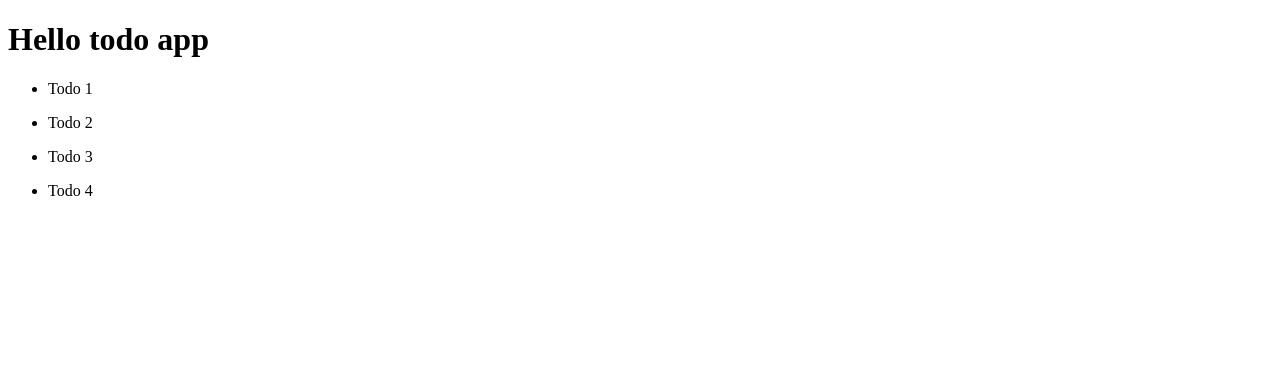
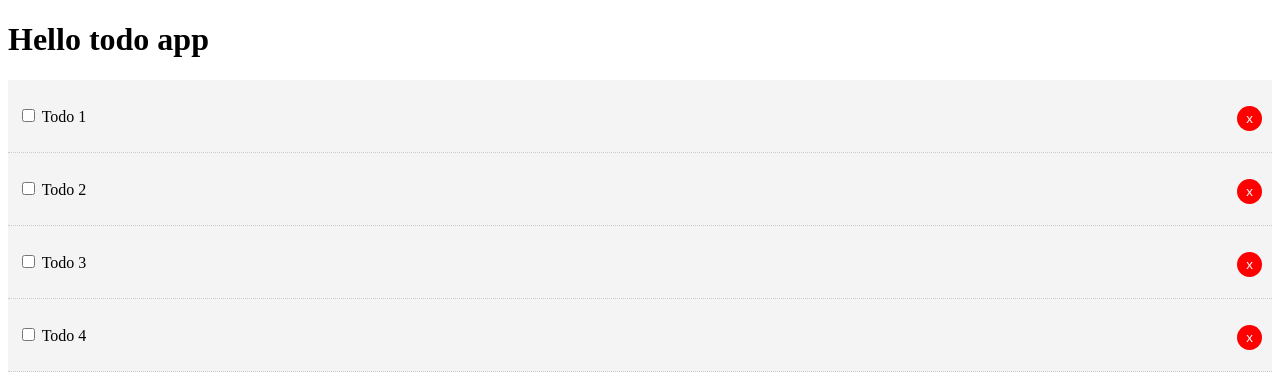
Before and after one commit to dharshakch97/todoapp, an Angular app: page / in a window 1280 px wide. Shown: the top 388 px of the page. Built offline with nearby package versions, Linux system fonts and the light colour scheme.

Commit message:
todo-item, toggle functionality

```diff
--- a/src/app/app.module.ts
+++ b/src/app/app.module.ts
@@ -4,11 +4,13 @@
 import { AppRoutingModule } from './app-routing.module';
 import { AppComponent } from './app.component';
 import { TodosComponent } from './components/todos/todos.component';
+import { TodoItemComponent } from './components/todo-item/todo-item.component';
 
 @NgModule({
   declarations: [
     AppComponent,
-    TodosComponent
+    TodosComponent,
+    TodoItemComponent
   ],
   imports: [
     BrowserModule,
--- /dev/null
+++ b/src/app/components/todo-item/todo-item.component.css
@@ -0,0 +1,19 @@
+.del {
+    background: #ff0000;
+    color: #fff;
+    border: none;
+    padding: 5px 9px;
+    border-radius: 50%;
+    cursor: pointer;
+    float: right;
+}
+
+.todo {
+    background: #f4f4f4;
+    padding: 10px;
+    border-bottom: 1px #ccc dotted;
+}
+
+.is-completed {
+    text-decoration: line-through;
+}
--- /dev/null
+++ b/src/app/components/todo-item/todo-item.component.html
@@ -0,0 +1,7 @@
+<div [ngClass]="setClasses()">
+    <p>
+        <input (change)="onToggle(todo)" type="checkbox" />
+        {{ todo.title }}
+        <button (click)="onDelete(todo)" class="del">x</button>
+    </p>
+</div>
--- /dev/null
+++ b/src/app/components/todo-item/todo-item.component.ts
@@ -0,0 +1,33 @@
+import { Component, OnInit, Input } from '@angular/core';
+import { Todo } from 'src/app/models/Todo';
+
+@Component({
+  selector: 'app-todo-item',
+  templateUrl: './todo-item.component.html',
+  styleUrls: ['./todo-item.component.css']
+})
+export class TodoItemComponent implements OnInit {
+
+  @Input() todo: Todo
+  constructor() { }
+
+  ngOnInit(): void {
+  }
+
+  // set dynamic classes
+  setClasses() {
+    let classes = {
+      todo: true,
+      'is-completed': this.todo.completed
+    }
+    return classes
+  }
+
+  onToggle(todo: any) {
+    todo.completed = !todo.completed
+  }
+
+  onDelete(todo: any) {
+    console.log('delete')
+  }
+}
--- a/src/app/components/todos/todos.component.html
+++ b/src/app/components/todos/todos.component.html
@@ -1,3 +1,3 @@
-<ul *ngFor="let todo of todos">
+<app-todo-item *ngFor="let todo of todos" [todo]="todo">
     <li>{{ todo.title }}</li>
-</ul>
+</app-todo-item>
```
Also changed, not shown: 1 other file (tests, documents, lock files or other folders).
